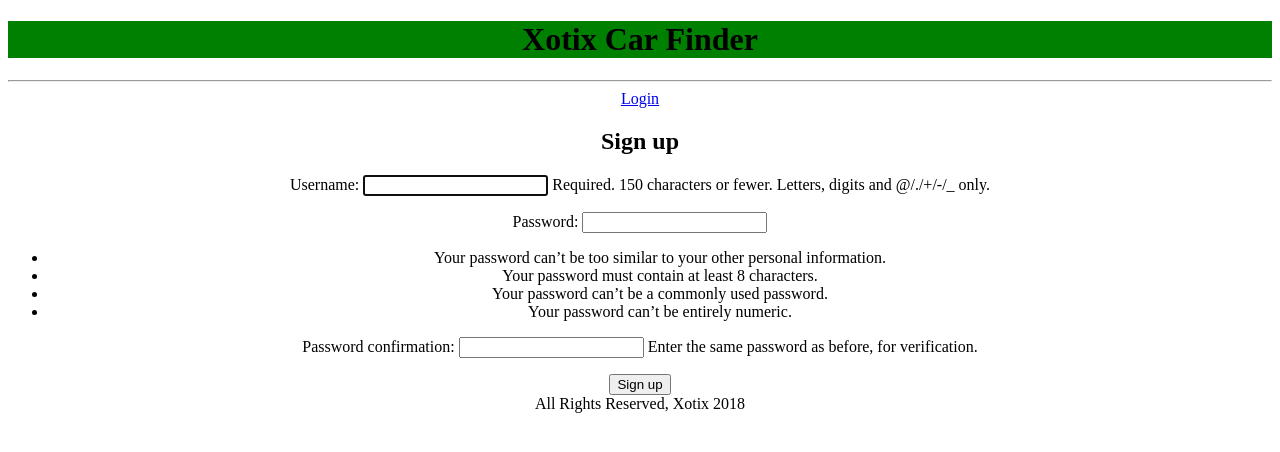
After one commit to reyespinosa3/xotic-car-finder, a Django app: page /signup/ in a window 1280 px wide. The commit adds this page. Shown: the top 452 px of the page. Run offline with Django 3.2, Linux system fonts and the light colour scheme.

Commit message:
created signup path, view and form

```diff
--- a/main_app/forms.py
+++ b/main_app/forms.py
@@ -5,3 +5,7 @@ class CarForm(forms.ModelForm):
     class Meta:
         model = Car
         fields = ['make', 'model', 'year', 'miles', 'price']
+
+class LoginForm(forms.Form):
+    username = forms.CharField(label="User Name", max_length=64)
+    password = forms.CharField(widget=forms.PasswordInput())
--- a/main_app/templates/base.html
+++ b/main_app/templates/base.html
@@ -9,7 +9,15 @@
 		<h1>Xotix Car Finder</h1>
 	<hr />
 
+  {% if user.is_authenticated %}
+    <a  href="{% url 'profile' user.username %}">Hello, {{ user.username }}!</a> |
+    <a  href="{% url 'logout' %}">Logout</a>
+  {% else %}
+    <a  href="{% url 'login' %}">Login</a>
+  {% endif %}
+
 		{% block content %}
+
 		{% endblock %}
 
   	  <footer>
--- /dev/null
+++ b/main_app/templates/signup.html
@@ -0,0 +1,10 @@
+{% extends 'base.html' %}
+
+{% block content %}
+  <h2>Sign up</h2>
+  <form method="post">
+    {% csrf_token %}
+    {{ form.as_p }}
+    <button type="submit">Sign up</button>
+  </form>
+{% endblock %}
--- a/main_app/urls.py
+++ b/main_app/urls.py
@@ -1,8 +1,12 @@
-from django.conf.urls import path
+from django.urls import path
 from . import views
 
 urlpatterns = [
 	path('', views.index, name='index'),
     path('<int:car_id>/', views.onecar, name='onecar'),
-	path('post_url/', views.post_car, name='post_car')
+	path('post_url/', views.post_car, name='post_car'),
+	path('user/<username>/', views.profile, name='profile'),
+	path('login/', views.login_view, name='login'),
+	path('logout/', views.logout_view, name='logout'),
+	path('signup/', views.signup_view, name='signup'),
 ]
--- a/main_app/views.py
+++ b/main_app/views.py
@@ -1,7 +1,10 @@
 from django.shortcuts import render
 from django.http import HttpResponse, HttpResponseRedirect
+from django.contrib.auth import authenticate, login, logout
+from django.contrib.auth.forms import UserCreationForm
+from django.contrib.auth.models import User
 from .models import Car
-from .forms import CarForm
+from .forms import CarForm, LoginForm
 
 
 # Homepage view
@@ -10,15 +13,72 @@ def index(request):
 	form = CarForm()
 	return render(request, 'index.html', { 'cars':cars, 'form':form })
 
+
 # Individual car view
 def onecar(request, car_id):
 	car = Car.objects.get(id=car_id)
 	return render(request, 'onecar.html', { 'car':car })
+
 
 # Seller post car information
 def post_car(request):
 	form = CarForm(request.POST)
 	if form.is_valid:
 		car = form.save(commit = False)
+		car.user = request.user
 		car.save()
 	return HttpResponseRedirect('/')
+
+
+# User Profile
+def profile(request, username):
+	user = User.objects.get(username=username)
+	cars = Car.objects.filter(user=user)
+	return render(request, 'profile.html', {'username': username, 'cars': cars})
+
+
+# Signup page view
+def signup_view(request):
+	if request.method == 'POST':
+		form = UserCreationForm(request.POST)
+		if form.is_valid():
+			form.save()
+			u = form.cleaned_data['username']
+			p = form.cleaned_data['password']
+			user = authenticate(username = u, password = p)
+			login(request, user)
+			return HttpResponseRedirect('/')
+	else:
+		form = UserCreationForm()
+	return render(request, 'signup.html', {'form': form})
+
+# Login page view
+def login_view(request):
+    if request.method == 'POST':
+
+        form = LoginForm(request.POST)
+        if form.is_valid():
+            u = form.cleaned_data['username']
+            p = form.cleaned_data['password']
+            user = authenticate(username = u, password = p)
+            if user is not None:
+                if user.is_active:
+                    login(request, user)
+                    print("user is active")
+                    return HttpResponseRedirect('/')
+                else:
+                    print("The account has been disabled.")
+                return HttpResponse('/')
+            else:
+                print("The username and/or password is incorrect.")
+            return HttpResponseRedirect('/')
+    else:
+        form = LoginForm()
+    return render(request, 'login.html', {'form': form})
+
+
+
+# Log out view
+def logout_view(request):
+	logout(request)
+	return HttpResponseRedirect('/')
--- a/xotix/urls.py
+++ b/xotix/urls.py
@@ -14,12 +14,11 @@ Including another URLconf
     2. Add a URL to urlpatterns:  path('blog/', include('blog.urls'))
 """
 from django.contrib import admin
-from django.urls import path
+from django.urls import include, path
 from main_app import views
 
 
 urlpatterns = [
     path('admin/', admin.site.urls),
-    path('index/', views.index),
-    path('<int:car_id>/', views.onecar),
+    path('', include('main_app.urls'))
 ]
```
Also changed, not shown: main_app/models.py (+2 -5 lines), main_app/templates/index.html (renamed from main_app/templates/index1.html, +5 -18 lines), main_app/templates/login.html (added, +12 -0 lines), main_app/templates/profile.html (added, +19 -0 lines), main_app/migrations/0006_car_user.py (added), main_app/templates/show.html (deleted).
